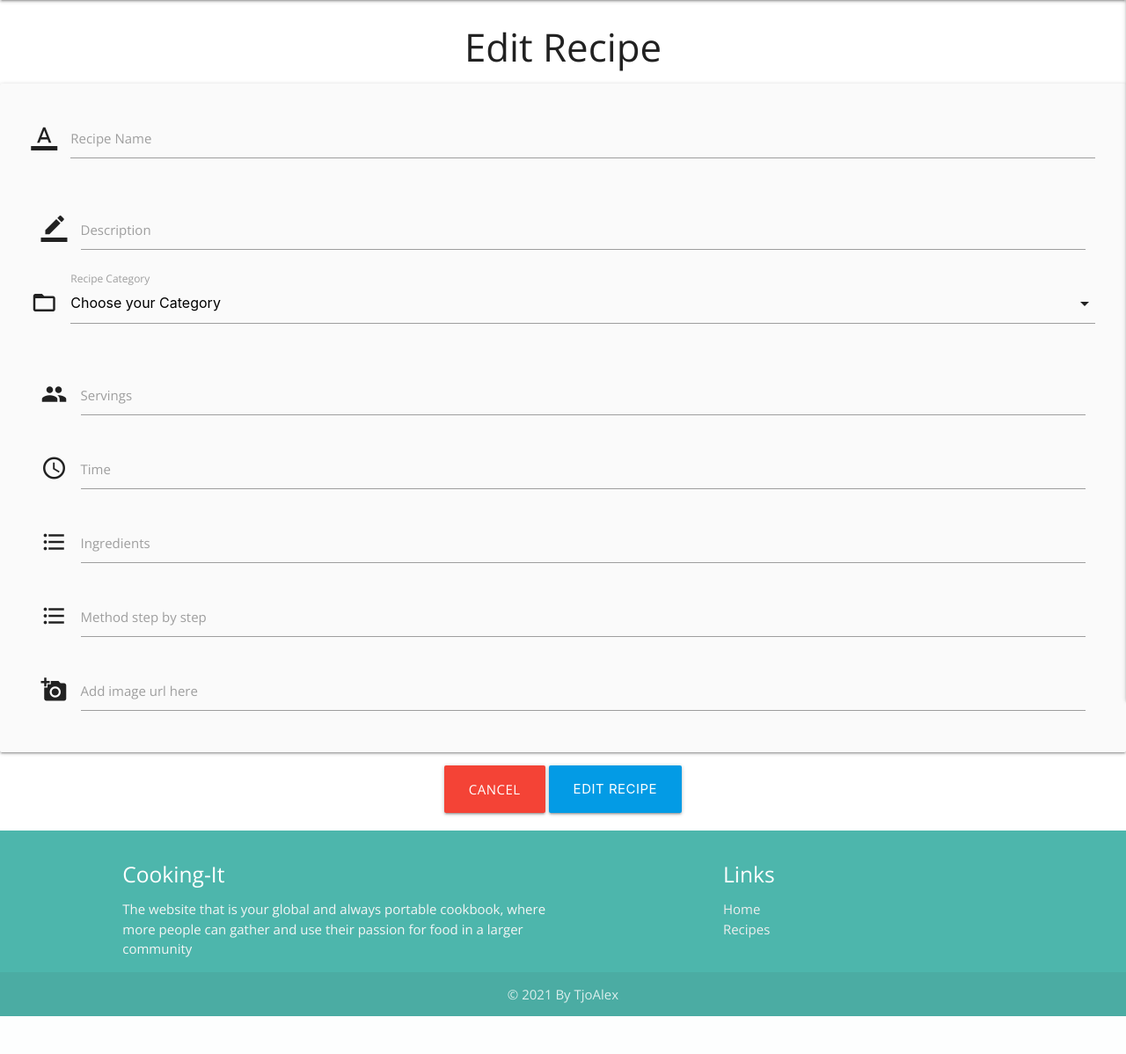
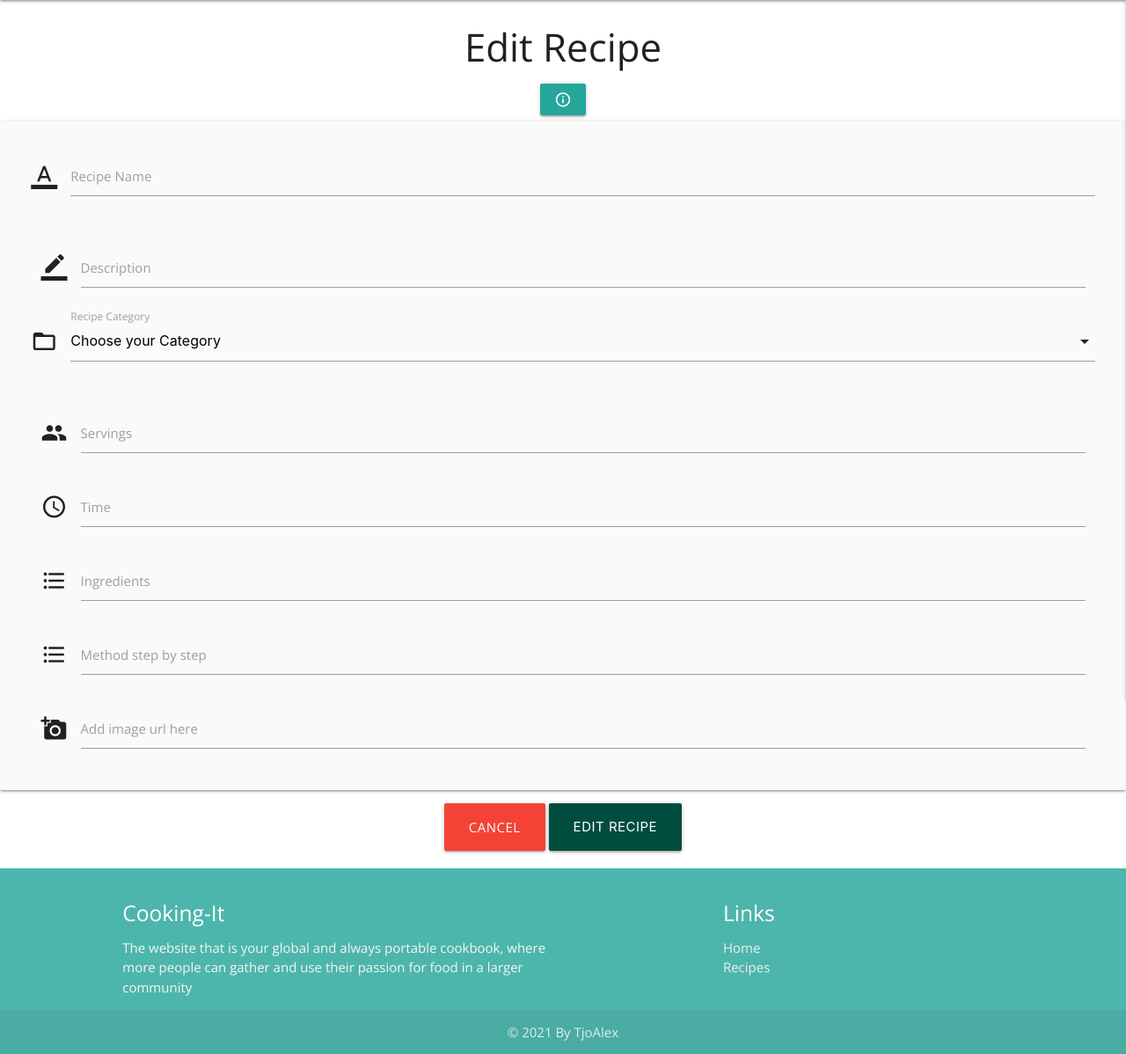
Before and after one commit to TjoAlex/Cooking-It, a Flask app: template templates/edit_recipe.html in a window 1280 px wide. Shown: the part 64-1262 px from the top of the page at 88% size. Before the commit the page ends 1219 px from the top, so only its background shows below. Run offline with Flask 2, Linux system fonts and the light colour scheme; the template is opened without the code that fills it, so the values that code supplies are empty; some libraries are stand-ins or nearby versions.

Commit message:
Fix validation error by putting modal in div tag

```diff
--- a/templates/edit_recipe.html
+++ b/templates/edit_recipe.html
@@ -2,6 +2,21 @@
 {% block content %}
 
 <h3 class="center-align">Edit Recipe</h3>
+<!-- Modal Trigger -->
+<div class="container center-align">
+    <a class="waves-effect waves-light btn modal-trigger" href="#modal1"><i
+            class="medium material-icons">info_outline</i></a>
+    <div id="modal1" class="modal">
+        <div class="modal-content">
+            <h4>Make sure to separate every ingredient with a comma and then a space.</h4>
+            <h4>For image a url means the web address for the image. You can right click on an image you want and it
+                will let you copy the image address.</h4>
+        </div>
+        <div class="modal-footer">
+            <a href="#!" class="modal-close waves-effect waves-green btn-flat">Close</a>
+        </div>
+    </div>
+</div>
 
 <div class="row card-panel grey lighten-5">
     <form class="col s12" method="POST" action="{{ url_for('edit_recipe', recipe_id=recipe._id) }}">
@@ -81,7 +96,7 @@
     <div class="col s12 center-align">
         <!-- Canel button -->
         <a href="{{ url_for('get_recipe') }}" class="btn-large red text-shadow">Cancel</a>
-        <button type="submit" class="btn-large light-blue darken-1 text-shadow">
+        <button type="submit" class="btn-large teal darken-4 text-shadow">
             Edit Recipe
         </button>
     </div>
```
